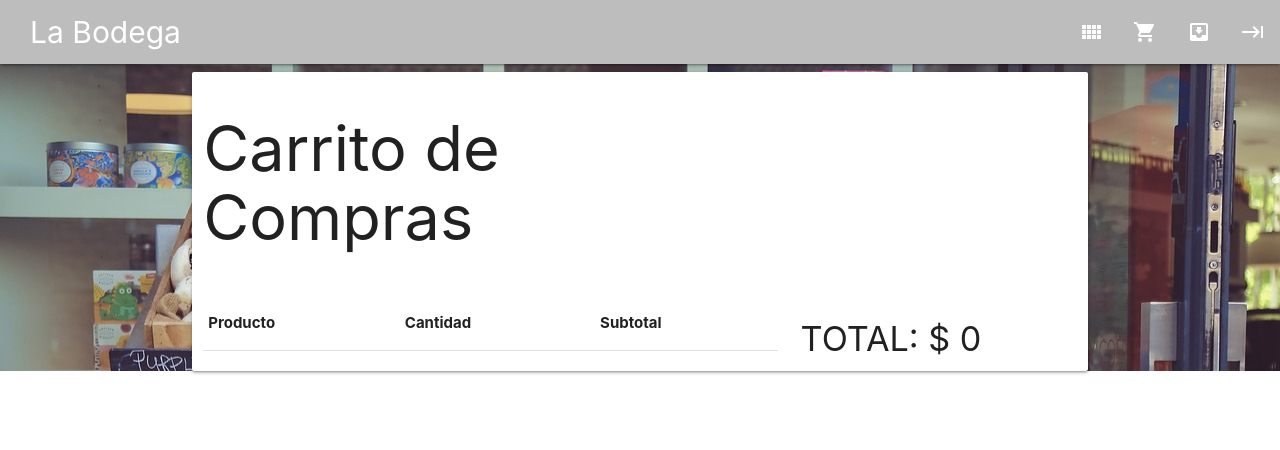
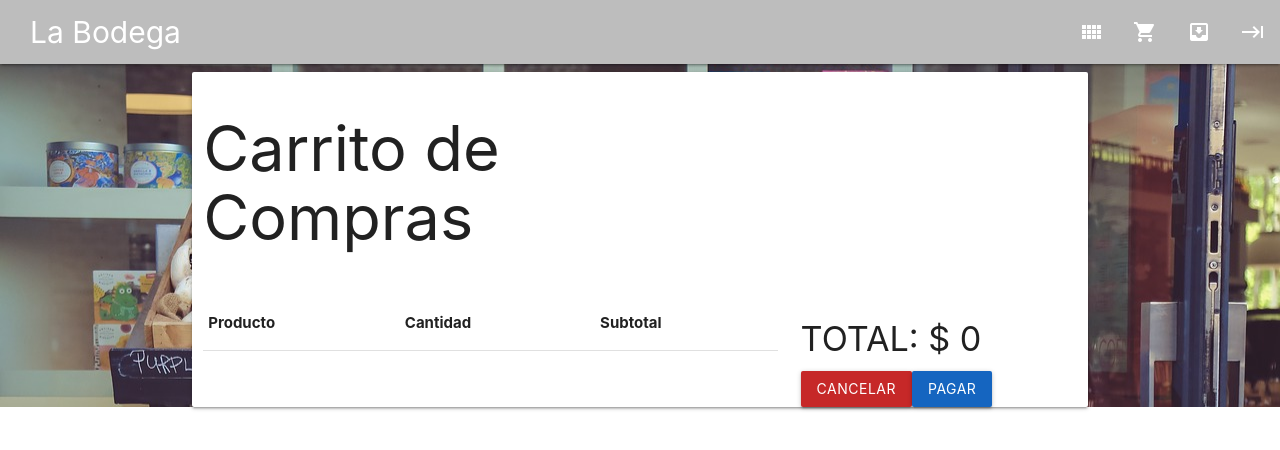
Before and after one commit to AndresBarreto-code/farm-shop, an Angular app: page /spa/carrito in a window 1280 px wide. Shown: the top 450 px of the page. Built offline with nearby package versions, Linux system fonts and the light colour scheme.

Commit message:
Complete

```diff
--- a/src/app/product-card/product-card.component.html
+++ b/src/app/product-card/product-card.component.html
@@ -10,7 +10,7 @@
         <p>Unidades disponibles: {{settings.stock}}</p>
         <div class="row">
             <div class="col s5 ">
-                <a href="spa/catalogo/{{settings.name}}" class="btn light-blue darken-4">Ver mas</a>
+                <a [routerLink]="['/spa/catalogo',settings.name]" class="btn light-blue darken-4">Ver mas</a>
             </div>
             <div class="col s3 ">
                 <a (click)="agregar($event, settings)" class="btn orange darken-4">A&ntilde;adir</a>
--- a/src/app/services/data.service.ts
+++ b/src/app/services/data.service.ts
@@ -31,6 +31,11 @@ export class DataService {
       () => { }
     )
   };
+  postShop() {
+    this.httpService.postInfo('Compras', this.shop).subscribe((data: Response) => console.log(data));
+    this.shop = [];
+    this.notificationMessage.next(this.shop.length);
+  };
   getProducts(callback) {
     this.httpService.getProducts().subscribe(callback);
   };
--- a/src/app/shop/shop.component.html
+++ b/src/app/shop/shop.component.html
@@ -31,6 +31,8 @@
         </div>
         <div class="col s4 total">
             <h4>TOTAL: $ <span>{{this.total}}</span></h4>
+            <button [routerLink]="['/spa/catalogo']" class="btn red darken-3">Cancelar</button>
+            <button [routerLink]="['/spa/catalogo']" (click)="pagar()" class="btn blue darken-3">Pagar</button>
 
         </div>
     </div>
--- a/src/app/shop/shop.component.ts
+++ b/src/app/shop/shop.component.ts
@@ -20,5 +20,9 @@ export class ShopComponent implements OnInit {
       this.total += producto.product.price * producto.qty;
     })
   }
+  pagar() {
+    this.data.postShop();
+    this.productos = [];
 
+  };
 }
--- a/src/app/view-product/view-product.component.html
+++ b/src/app/view-product/view-product.component.html
@@ -11,7 +11,7 @@
                     <h5>Unidades disponibles: {{product.stock}}</h5>
                 </div>
                 <div class="card-action">
-                    <a href="spa/catalogo" class="btn light-blue darken-4">Atras</a>
+                    <a [routerLink]="['/spa/catalogo']" class="btn light-blue darken-4">Atras</a>
                 </div>
             </div>
         </div>
```
